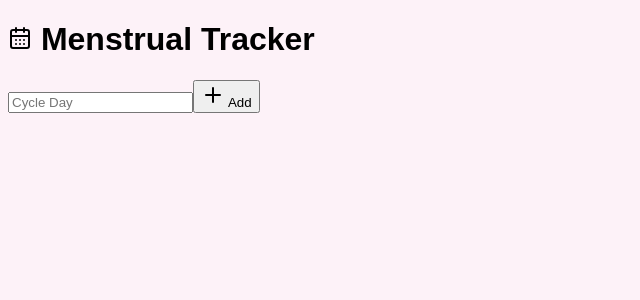
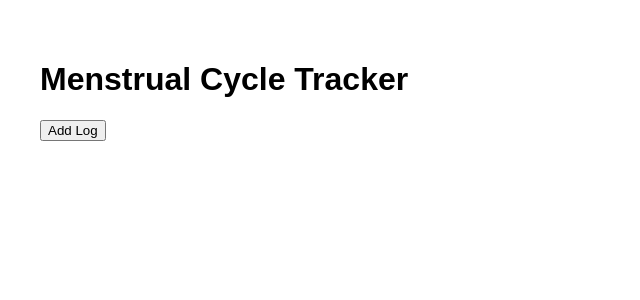
Before and after one commit to aminuastroboy/project-mct, a React (Vite) app: page / in a window 1280 px wide. Shown: the top 300 px of the page, without its empty margins (0-640 px from the left). Built offline with nearby package versions, Linux system fonts and the light colour scheme.

Commit message:
Add files via upload

```diff
--- a/src/App.jsx
+++ b/src/App.jsx
@@ -1,63 +1,22 @@
 import React, { useState } from 'react'
-import { motion } from 'framer-motion'
-import { CalendarDays, Plus, Trash2, Edit } from 'lucide-react'
 
 export default function App() {
   const [logs, setLogs] = useState([])
-  const [cycleDay, setCycleDay] = useState('')
 
   const addLog = () => {
-    if (!cycleDay) return
-    setLogs([...logs, { id: Date.now(), day: cycleDay }])
-    setCycleDay('')
-  }
-
-  const deleteLog = (id) => {
-    setLogs(logs.filter(l => l.id !== id))
+    const newLog = { id: Date.now(), date: new Date().toLocaleDateString() }
+    setLogs([...logs, newLog])
   }
 
   return (
-    <div className="p-6 max-w-xl mx-auto">
-      <motion.h1
-        className="text-3xl font-bold text-pink-600 mb-4 flex items-center gap-2"
-        initial={{ opacity: 0, y: -20 }}
-        animate={{ opacity: 1, y: 0 }}
-      >
-        <CalendarDays className="w-8 h-8"/> Menstrual Tracker
-      </motion.h1>
-
-      <div className="flex gap-2 mb-6">
-        <input
-          type="number"
-          placeholder="Cycle Day"
-          className="border rounded-lg px-3 py-2 flex-1"
-          value={cycleDay}
-          onChange={e => setCycleDay(e.target.value)}
-        />
-        <button
-          onClick={addLog}
-          className="bg-pink-500 text-white px-4 py-2 rounded-lg flex items-center gap-2"
-        >
-          <Plus className="w-4 h-4"/> Add
-        </button>
-      </div>
-
-      <div className="space-y-3">
+    <div style={{ fontFamily: 'sans-serif', padding: '2rem' }}>
+      <h1>Menstrual Cycle Tracker</h1>
+      <button onClick={addLog}>Add Log</button>
+      <ul>
         {logs.map(log => (
-          <motion.div
-            key={log.id}
-            className="bg-white rounded-xl p-4 shadow flex justify-between items-center"
-            initial={{ opacity: 0, x: -20 }}
-            animate={{ opacity: 1, x: 0 }}
-          >
-            <span>Day {log.day}</span>
-            <div className="flex gap-2">
-              <button className="text-blue-500"><Edit className="w-4 h-4"/></button>
-              <button onClick={() => deleteLog(log.id)} className="text-red-500"><Trash2 className="w-4 h-4"/></button>
-            </div>
-          </motion.div>
+          <li key={log.id}>{log.date}</li>
         ))}
-      </div>
+      </ul>
     </div>
   )
 }
--- a/src/main.jsx
+++ b/src/main.jsx
@@ -1,7 +1,6 @@
 import React from 'react'
 import ReactDOM from 'react-dom/client'
-import App from './App'
-import './index.css'
+import App from './App.jsx'
 
 ReactDOM.createRoot(document.getElementById('root')).render(
   <React.StrictMode>
```
